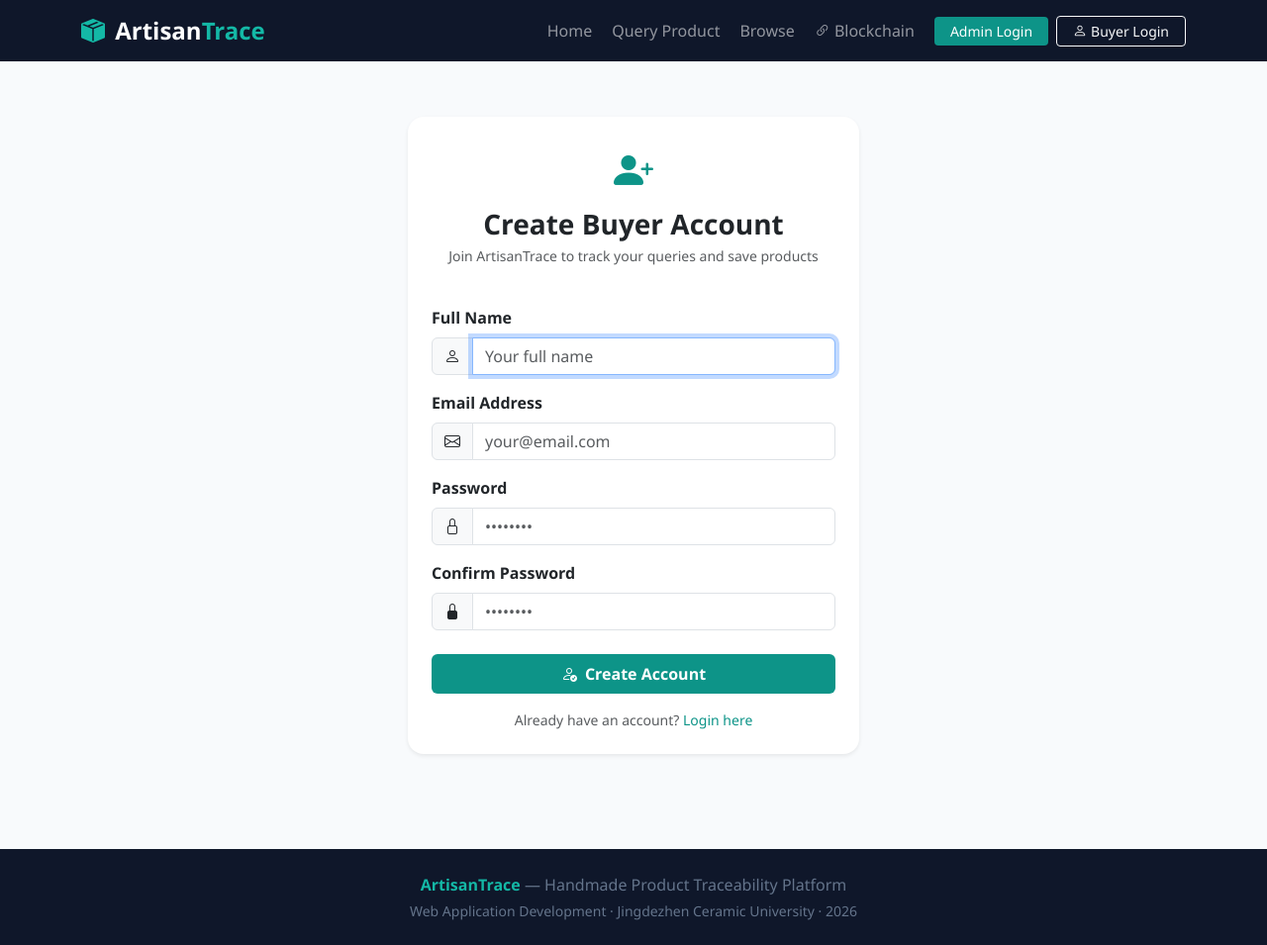
After one commit to Amasha2004/artisantrace, a Flask app: page /buyer/register in a window 1280 px wide. The commit adds this page. Shown: the whole page at 99% size. Run offline with Flask 3, Linux system fonts and the light colour scheme.

Commit message:
Add buyer registration, login, dashboard, saved products and query history

```diff
--- a/app.py
+++ b/app.py
@@ -1,3 +1,4 @@
+from werkzeug.security import generate_password_hash, check_password_hash
 import os
 import uuid
 import hashlib
@@ -64,6 +65,27 @@ class Admin(UserMixin, db.Model):
     def set_password(self, pw): self.password_hash = generate_password_hash(pw)
     def check_password(self, pw): return check_password_hash(self.password_hash, pw)
 
+class Buyer(db.Model):
+    id            = db.Column(db.Integer, primary_key=True)
+    name          = db.Column(db.String(100), nullable=False)
+    email         = db.Column(db.String(120), unique=True, nullable=False)
+    password_hash = db.Column(db.String(200), nullable=False)
+    joined_at     = db.Column(db.DateTime, default=datetime.utcnow)
+    queries       = db.relationship('QueryLog', backref='buyer', lazy=True)
+    saved_products = db.relationship('SavedProduct', backref='buyer',
+                                     lazy=True, cascade='all, delete-orphan')
+
+    def set_password(self, pw): self.password_hash = generate_password_hash(pw)
+    def check_password(self, pw): return check_password_hash(self.password_hash, pw)
+
+
+class SavedProduct(db.Model):
+    id         = db.Column(db.Integer, primary_key=True)
+    buyer_id   = db.Column(db.Integer, db.ForeignKey('buyer.id'), nullable=False)
+    product_id = db.Column(db.Integer, db.ForeignKey('product.id'), nullable=False)
+    saved_at   = db.Column(db.DateTime, default=datetime.utcnow)
+    product    = db.relationship('Product', backref='saved_by')
+
 
 class Product(db.Model):
     id = db.Column(db.Integer, primary_key=True)
@@ -95,6 +117,8 @@ class QueryLog(db.Model):
     queried_at = db.Column(db.DateTime, default=datetime.utcnow)
     ip_address = db.Column(db.String(50))
     user_agent = db.Column(db.String(300))
+    buyer_id = db.Column(db.Integer, db.ForeignKey('buyer.id'), nullable=True)
+    buyer_name = db.Column(db.String(100), nullable=True)
 
 
 class Block(db.Model):
@@ -129,6 +153,13 @@ class Block(db.Model):
 @login_manager.user_loader
 def load_user(user_id):
     return db.session.get(Admin, int(user_id))
+
+def get_current_buyer():
+    """Get the currently logged-in buyer from session."""
+    buyer_id = session.get('buyer_id')
+    if buyer_id:
+        return db.session.get(Buyer, buyer_id)
+    return None
 
 
 # ── Helpers ───────────────────────────────────────────────────────────────────
@@ -281,17 +312,31 @@ def public_query_result(code):
         flash(f'No product found with code "{code}".', 'danger')
         return render_template('public/query.html', not_found=True, searched_code=code)
 
-    # Log this query
+    # Get buyer once at the top
+    buyer = get_current_buyer()
+
+    # Log this query — include buyer info if logged in
     log = QueryLog(
         product_id=product.id,
         product_code=code,
         ip_address=request.remote_addr,
-        user_agent=request.headers.get('User-Agent', '')[:300]
+        user_agent=request.headers.get('User-Agent', '')[:300],
+        buyer_id=buyer.id if buyer else None,
+        buyer_name=buyer.name if buyer else None,
     )
     db.session.add(log)
     db.session.commit()
 
-    return render_template('public/result.html', product=product)
+    # Check if buyer saved this product
+    is_saved = False
+    if buyer:
+        is_saved = SavedProduct.query.filter_by(
+            buyer_id=buyer.id, product_id=product.id).first() is not None
+
+    return render_template('public/result.html',
+                           product=product,
+                           buyer=buyer,
+                           is_saved=is_saved)
 
 
 @app.route('/browse')
@@ -516,6 +561,163 @@ def admin_blockchain():
 def admin_statistics():
     return render_template('admin/statistics.html')
 
+# ── Buyer routes ──────────────────────────────────────────────────────────────
+
+@app.route('/buyer/register', methods=['GET', 'POST'])
+def buyer_register():
+    if get_current_buyer():
+        return redirect(url_for('buyer_dashboard'))
+    if request.method == 'POST':
+        name     = request.form.get('name', '').strip()
+        email    = request.form.get('email', '').strip().lower()
+        password = request.form.get('password', '')
+        confirm  = request.form.get('confirm_password', '')
+
+        if not name or not email or not password:
+            flash('All fields are required.', 'danger')
+            return render_template('buyer/register.html')
+        if password != confirm:
+            flash('Passwords do not match.', 'danger')
+            return render_template('buyer/register.html')
+        if Buyer.query.filter_by(email=email).first():
+            flash('Email already registered. Please login.', 'warning')
+            return redirect(url_for('buyer_login'))
+
+        buyer = Buyer(name=name, email=email)
+        buyer.set_password(password)
+        db.session.add(buyer)
+        db.session.commit()
+
+        session['buyer_id'] = buyer.id
+        flash(f'Welcome, {name}! Your account has been created.', 'success')
+        return redirect(url_for('buyer_dashboard'))
+
+    return render_template('buyer/register.html')
+
+
+@app.route('/buyer/login', methods=['GET', 'POST'])
+def buyer_login():
+    if request.method == 'POST':
+        email    = request.form.get('email', '').strip().lower()
+        password = request.form.get('password', '')
+        buyer    = Buyer.query.filter_by(email=email).first()
+
+        if buyer and buyer.check_password(password):
+            session.permanent = True
+            session['buyer_id'] = int(buyer.id)
+            print(f'✓ Buyer logged in: id={buyer.id} name={buyer.name}')
+            flash(f'Welcome back, {buyer.name}!', 'success')
+            return redirect(url_for('buyer_dashboard'))
+        flash('Invalid email or password.', 'danger')
+
+    return render_template('buyer/login.html')
+
+
+@app.route('/buyer/logout')
+def buyer_logout():
+    session.pop('buyer_id', None)
+    flash('Logged out successfully.', 'info')
+    return redirect(url_for('index'))
+
+
+@app.route('/buyer/dashboard')
+def buyer_dashboard():
+    buyer_id = session.get('buyer_id')
+    print(f'Dashboard session buyer_id: {buyer_id}')
+
+    if not buyer_id:
+        flash('Please login first.', 'warning')
+        return redirect(url_for('buyer_login'))
+
+    buyer = Buyer.query.filter_by(id=int(buyer_id)).first()
+    print(f'Dashboard buyer found: {buyer}')
+
+    if not buyer:
+        session.clear()
+        flash('Session expired. Please login again.', 'warning')
+        return redirect(url_for('buyer_login'))
+
+    recent_queries = QueryLog.query.filter_by(buyer_id=buyer.id)\
+                             .order_by(QueryLog.queried_at.desc()).limit(10).all()
+    saved = SavedProduct.query.filter_by(buyer_id=buyer.id)\
+                              .order_by(SavedProduct.saved_at.desc()).all()
+    return render_template('buyer/dashboard.html',
+                           buyer=buyer,
+                           recent_queries=recent_queries,
+                           saved=saved)
+
+
+@app.route('/buyer/profile', methods=['GET', 'POST'])
+def buyer_profile():
+    buyer = get_current_buyer()
+    if not buyer:
+        return redirect(url_for('buyer_login'))
+
+    if request.method == 'POST':
+        name = request.form.get('name', '').strip()
+        current_pw  = request.form.get('current_password', '')
+        new_pw      = request.form.get('new_password', '')
+
+        if name:
+            buyer.name = name
+        if current_pw and new_pw:
+            if buyer.check_password(current_pw):
+                buyer.set_password(new_pw)
+                flash('Password updated successfully.', 'success')
+            else:
+                flash('Current password is incorrect.', 'danger')
+                return render_template('buyer/profile.html', buyer=buyer)
+
+        db.session.commit()
+        flash('Profile updated successfully.', 'success')
+        return redirect(url_for('buyer_profile'))
+
+    return render_template('buyer/profile.html', buyer=buyer)
+
+
+@app.route('/buyer/save/<int:product_id>', methods=['POST'])
+def buyer_save_product(product_id):
+    buyer = get_current_buyer()
+    if not buyer:
+        flash('Please login to save products.', 'warning')
+        return redirect(url_for('buyer_login'))
+
+    already = SavedProduct.query.filter_by(
+        buyer_id=buyer.id, product_id=product_id).first()
+    if already:
+        db.session.delete(already)
+        db.session.commit()
+        flash('Product removed from saved items.', 'info')
+    else:
+        saved = SavedProduct(buyer_id=buyer.id, product_id=product_id)
+        db.session.add(saved)
+        db.session.commit()
+        flash('Product saved successfully!', 'success')
+
+    return redirect(request.referrer or url_for('index'))
+
+
+@app.route('/buyer/history')
+def buyer_history():
+    buyer = get_current_buyer()
+    if not buyer:
+        return redirect(url_for('buyer_login'))
+    page = request.args.get('page', 1, type=int)
+    logs = QueryLog.query.filter_by(buyer_id=buyer.id)\
+                         .order_by(QueryLog.queried_at.desc())\
+                         .paginate(page=page, per_page=15)
+    return render_template('buyer/history.html', buyer=buyer, logs=logs)
+
+
+@app.route('/buyer/saved')
+def buyer_saved():
+    buyer = get_current_buyer()
+    if not buyer:
+        return redirect(url_for('buyer_login'))
+    saved = SavedProduct.query.filter_by(buyer_id=buyer.id)\
+                              .order_by(SavedProduct.saved_at.desc()).all()
+    return render_template('buyer/saved.html', buyer=buyer, saved=saved)
+
 # ── REST API ──────────────────────────────────────────────────────────────────
 
 @app.route('/api/products', methods=['GET'])
--- a/contract_info.json
+++ b/contract_info.json
@@ -1,5 +1,5 @@
 {
-  "address": "0xA70239635980e343558e98be2EbF631d20dC244c",
+  "address": "0x85Fc5714c38DD2fc3D2C37648B9BB10715Af263b",
   "abi": [
     {
       "inputs": [],
--- a/templates/base.html
+++ b/templates/base.html
@@ -73,6 +73,24 @@
           <a class="btn btn-sm btn-teal px-3" href="{{ url_for('admin_login') }}">Admin Login</a>
         </li>
         {% endif %}
+      {% if session['buyer_id'] is defined and session['buyer_id'] %}
+      <li class="nav-item">
+        <a class="nav-link" href="{{ url_for('buyer_dashboard') }}">
+          <i class="bi bi-person-circle"></i> My Account
+        </a>
+      </li>
+      <li class="nav-item">
+        <a class="nav-link text-danger" href="{{ url_for('buyer_logout') }}">
+          <i class="bi bi-box-arrow-right"></i> Logout
+        </a>
+      </li>
+      {% else %}
+      <li class="nav-item ms-1">
+        <a class="btn btn-sm btn-outline-light px-3" href="{{ url_for('buyer_login') }}">
+          <i class="bi bi-person me-1"></i>Buyer Login
+        </a>
+      </li>
+      {% endif %}
       </ul>
     </div>
   </div>
--- /dev/null
+++ b/templates/buyer/register.html
@@ -0,0 +1,50 @@
+{% extends 'base.html' %}
+{% block title %}Register — ArtisanTrace{% endblock %}
+{% block content %}
+<div class="container py-5" style="max-width:480px;">
+  <div class="card border-0 shadow-sm rounded-4 p-4">
+    <div class="text-center mb-4">
+      <i class="bi bi-person-plus-fill fs-1" style="color:var(--teal)"></i>
+      <h3 class="fw-bold mt-2 mb-1">Create Buyer Account</h3>
+      <p class="text-muted small">Join ArtisanTrace to track your queries and save products</p>
+    </div>
+    <form method="post">
+      <div class="mb-3">
+        <label class="form-label fw-semibold">Full Name</label>
+        <div class="input-group">
+          <span class="input-group-text"><i class="bi bi-person"></i></span>
+          <input type="text" name="name" class="form-control" placeholder="Your full name" required autofocus>
+        </div>
+      </div>
+      <div class="mb-3">
+        <label class="form-label fw-semibold">Email Address</label>
+        <div class="input-group">
+          <span class="input-group-text"><i class="bi bi-envelope"></i></span>
+          <input type="email" name="email" class="form-control" placeholder="your@email.com" required>
+        </div>
+      </div>
+      <div class="mb-3">
+        <label class="form-label fw-semibold">Password</label>
+        <div class="input-group">
+          <span class="input-group-text"><i class="bi bi-lock"></i></span>
+          <input type="password" name="password" class="form-control" placeholder="••••••••" required minlength="6">
+        </div>
+      </div>
+      <div class="mb-4">
+        <label class="form-label fw-semibold">Confirm Password</label>
+        <div class="input-group">
+          <span class="input-group-text"><i class="bi bi-lock-fill"></i></span>
+          <input type="password" name="confirm_password" class="form-control" placeholder="••••••••" required>
+        </div>
+      </div>
+      <button type="submit" class="btn btn-teal w-100 py-2 fw-semibold">
+        <i class="bi bi-person-check me-2"></i>Create Account
+      </button>
+    </form>
+    <p class="text-center text-muted small mt-3 mb-0">
+      Already have an account?
+      <a href="{{ url_for('buyer_login') }}" class="text-decoration-none" style="color:var(--teal)">Login here</a>
+    </p>
+  </div>
+</div>
+{% endblock %}
```
Also changed, not shown: templates/buyer/dashboard.html (added, +131 -0 lines), templates/buyer/history.html (added, +65 -0 lines), templates/buyer/login.html (added, +36 -0 lines), templates/buyer/profile.html (added, +50 -0 lines), templates/buyer/saved.html (added, +48 -0 lines), templates/public/result.html (+16 -0 lines).
